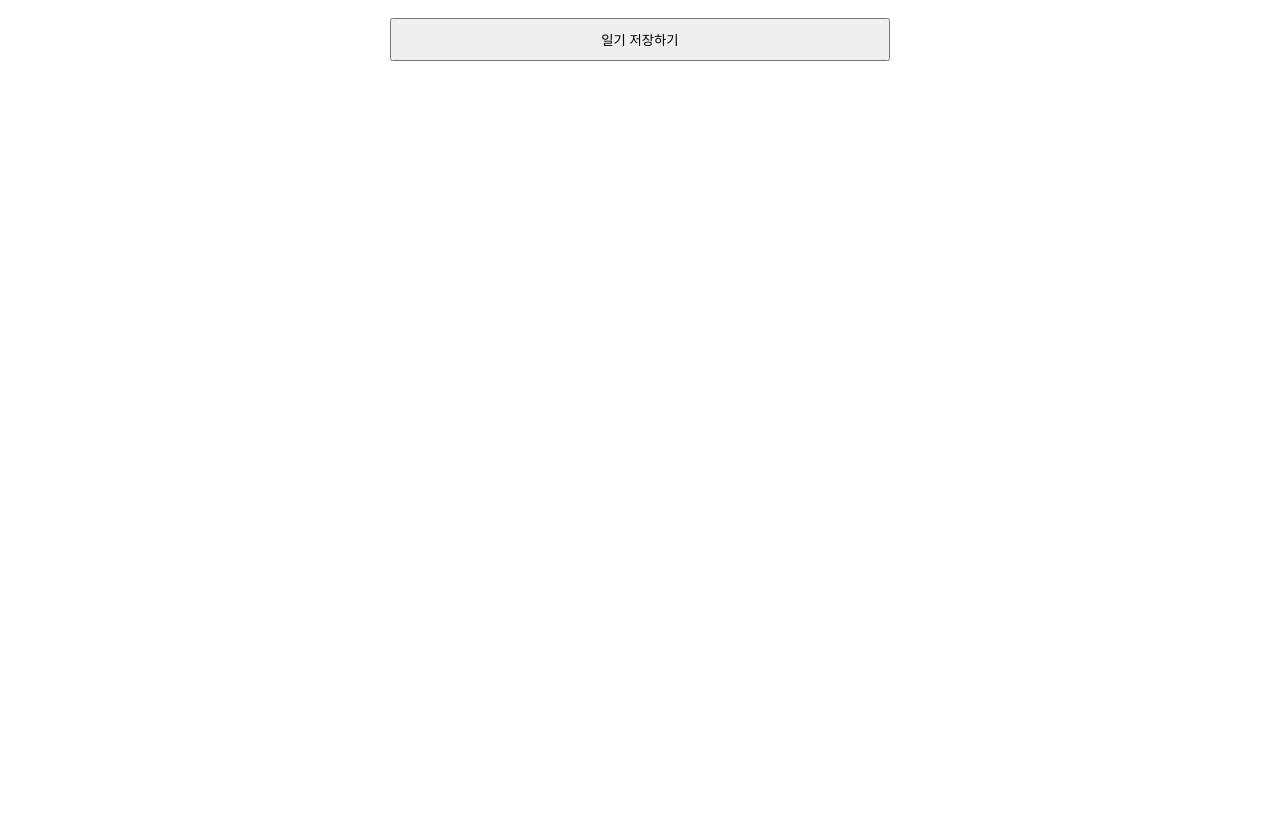
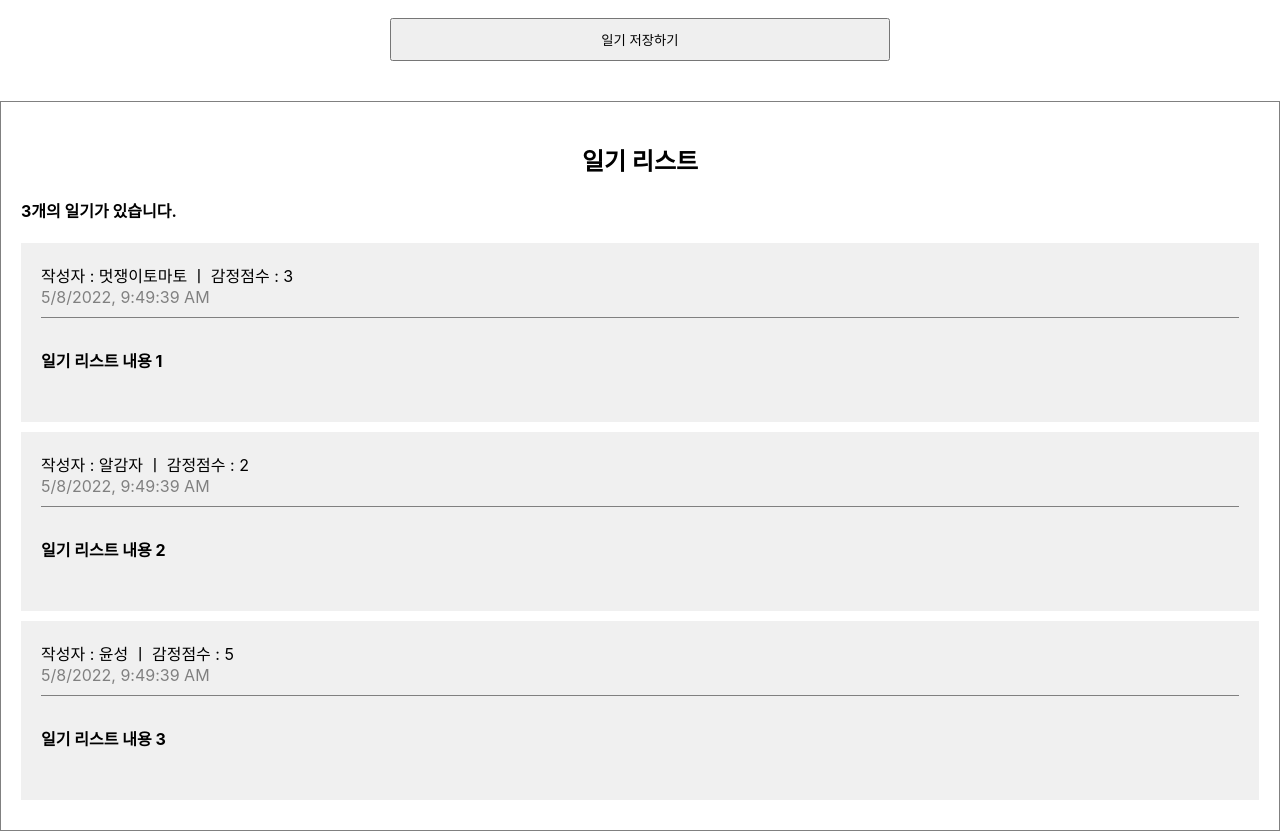
Before and after one commit to nerdyxxn/diary-react-study, a React (Create React App) app: page / in a window 1280 px wide. Shown: the part 441-1272 px from the top of the page. Before the commit the page ends 800 px from the top, so only its background shows below. Built offline with nearby package versions, Linux system fonts and the light colour scheme.

Commit message:
feat(*) : Add function to render diary list
다이어리 리스트 조회를 위한 기능 추가

```diff
--- a/src/App.css
+++ b/src/App.css
@@ -26,3 +26,37 @@
   padding: 10px;
   cursor: pointer;
 }
+
+/* List */
+.DiaryList {
+  border: 1px solid gray;
+  padding: 20px;
+  margin-top: 20px;
+}
+
+.DiaryList h2 {
+  text-align: center;
+}
+
+/* Item */
+.DiaryItem {
+  background-color: rgb(240, 240, 240);
+  margin-bottom: 10px;
+  padding: 20px;
+}
+
+.DiaryItem .info {
+  border-bottom: 1px solid gray;
+  padding-bottom: 10px;
+  margin-bottom: 10px;
+}
+
+.DiaryItem .date {
+  color: gray;
+}
+
+.DiaryItem .content {
+  font-weight: bold;
+  margin-bottom: 30px;
+  margin-top: 30px;
+}
--- a/src/App.js
+++ b/src/App.js
@@ -1,12 +1,36 @@
 import "./App.css";
 import DiaryEditor from "./DiaryEditor";
+import DiaryList from "./DiaryList";
+
+const dummyList = [
+  {
+    id: 1,
+    author: "멋쟁이토마토",
+    content: "일기 리스트 내용 1",
+    emotion: 3,
+    created_date: new Date().getTime(),
+  },
+  {
+    id: 2,
+    author: "알감자",
+    content: "일기 리스트 내용 2",
+    emotion: 2,
+    created_date: new Date().getTime(),
+  },
+  {
+    id: 3,
+    author: "윤성",
+    content: "일기 리스트 내용 3",
+    emotion: 5,
+    created_date: new Date().getTime(),
+  },
+];
 
 function App() {
   return (
     <div className="App">
-      <header className="App-header">
-        <DiaryEditor />
-      </header>
+      <DiaryEditor />
+      <DiaryList diaryList={dummyList} />
     </div>
   );
 }
--- /dev/null
+++ b/src/DiaryItem.js
@@ -0,0 +1,16 @@
+const DiaryItem = ({ author, content, emotion, created_date, id }) => {
+  return (
+    <div className="DiaryItem">
+      <div className="info">
+        <span>
+          작성자 : {author} ㅣ 감정점수 : {emotion}
+        </span>
+        <br />
+        <span className="date">{new Date(created_date).toLocaleString()}</span>
+      </div>
+      <div className="content">{content}</div>
+    </div>
+  );
+};
+
+export default DiaryItem;
--- /dev/null
+++ b/src/DiaryList.js
@@ -0,0 +1,21 @@
+import DiaryItem from "./DiaryItem";
+
+const DiaryList = ({ diaryList }) => {
+  return (
+    <div className="DiaryList">
+      <h2>일기 리스트</h2>
+      <h4>{diaryList.length}개의 일기가 있습니다.</h4>
+      <div>
+        {diaryList.map(list => (
+          <DiaryItem key={list.id} {...list} />
+        ))}
+      </div>
+    </div>
+  );
+};
+
+DiaryList.defaultProps = {
+  diaryList: [],
+};
+
+export default DiaryList;
```
